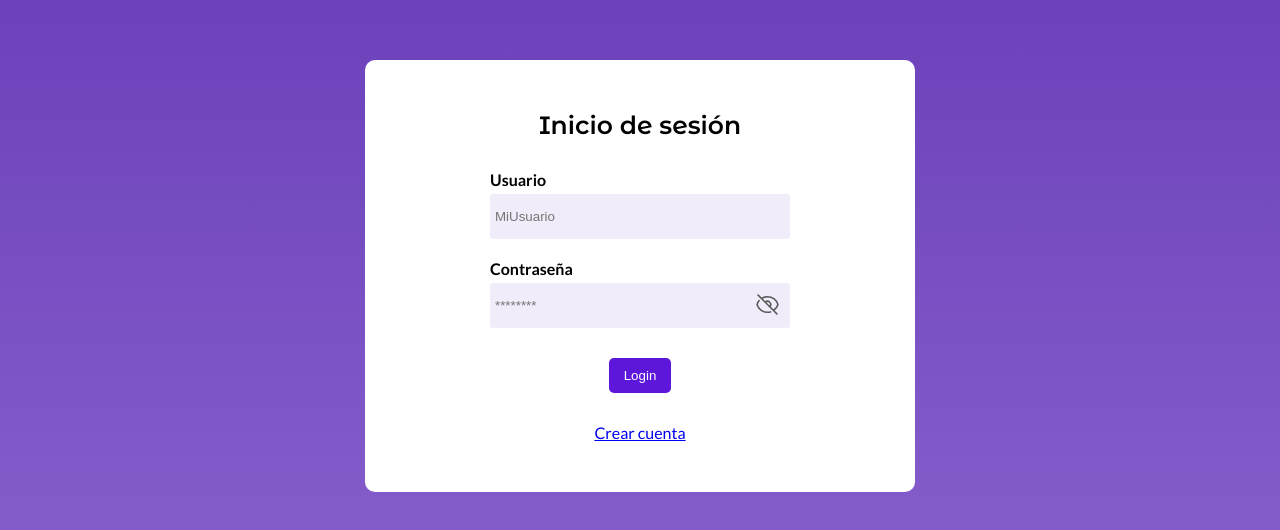
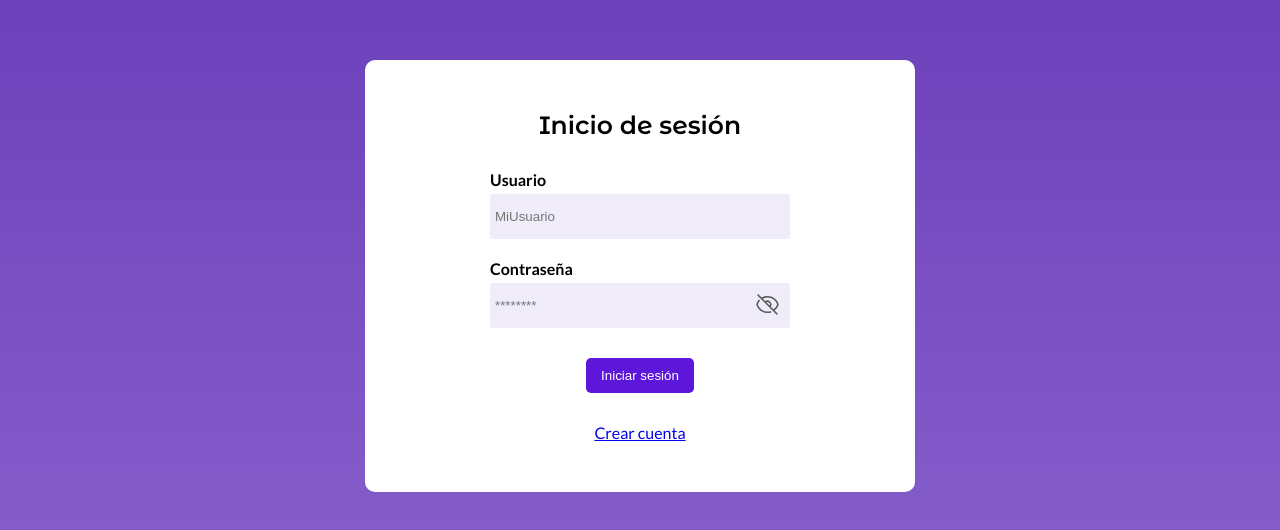
Before and after one commit to NestorEGM/sap-web-app, a Next.js app: page /login in a window 1280 px wide. Shown: the part 124-654 px from the top of the page. Built offline with nearby package versions, Linux system fonts and the light colour scheme.

Commit message:
login: Se cambio login por iniciar sesion

```diff
--- a/app/(auth)/login/page.tsx
+++ b/app/(auth)/login/page.tsx
@@ -73,8 +73,8 @@ const LoginButton = () => {
   return (
     <button className={styles.authButton} type='submit' disabled={pending} onClick={handleClick}>{
       pending ?
-        'Login...'
-        : 'Login'
+        'Iniciando sesión...'
+        : 'Iniciar sesión'
     }</button>
   );
 };
```
